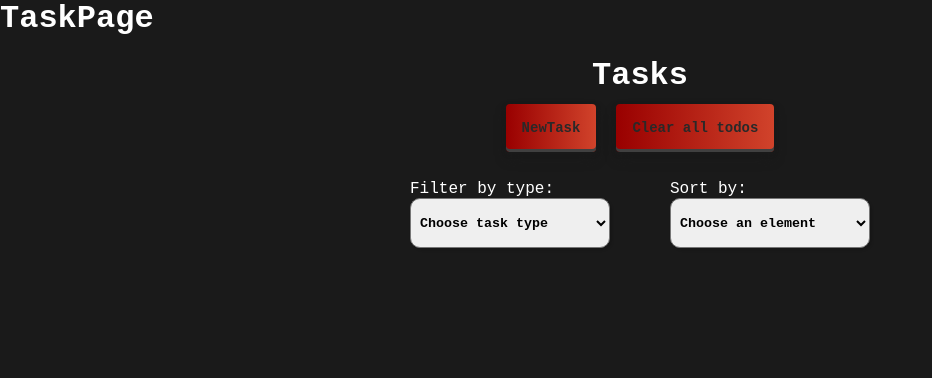
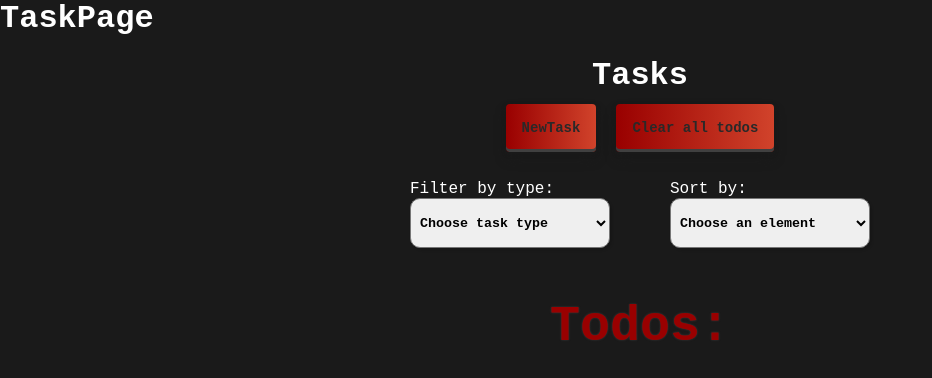
Before and after one commit to oablom/todo-app, a React (Create React App) app: page /tasks in a window 1280 px wide. Shown: the top 378 px of the page, without its empty margins (0-932 px from the left). Built offline with nearby package versions, Linux system fonts and the light colour scheme.

Commit message:
added animation for wrong-click

```diff
--- a/src/components/Tasks.jsx
+++ b/src/components/Tasks.jsx
@@ -5,7 +5,7 @@
 // Redigera ärendet.
 // Samtliga ärenden ska kunna filtreras efter kategori.
 // Samtliga ärenden ska kunna sorteras baserat på titel (bokstavsordning - stigande och fallande) och tidsestimat (stigande och fallande)
-import { useState, useEffect } from "react";
+import { useState, useEffect, useRef } from "react";
 import NewTask from "./NewTask";
 import TrashCan from "../icons/recycle-bin.png";
 
@@ -17,11 +17,18 @@ export default function Tasks() {
   const [filterByTaskType, setFilterByTaskType] = useState("");
   const [filteredTaskArray, setFilteredTaskArray] = useState(taskArray);
   const [saveChanges, setSaveChanges] = useState(false);
+  const [clickedOutside, setClickedOutside] = useState(true);
+  const [taskWrapperClassName, setTaskWrapperClassName] =
+    useState("task-wrapper");
   // const [showMore, setShowMore] = useState(null);
   const [showMoreIndex, setShowMoreIndex] = useState(null);
+  const taskWrapperRef = useRef(null);
+  const [insideTaskWrapper, setInsideTaskWrapper] = useState(true);
+
   // const [optionValue, setOptionValue] = useState("");
   // const [sortOptionValue, setSortOptionValue] = useState("");
   const [sortBy, setSortBy] = useState("");
+
   // const [savedChanges, setSavedChanges] = useState(false);
   // function Task()
 
@@ -66,6 +73,33 @@ export default function Tasks() {
   //   titleInput.value
   // }, [titleInput.value]);
   useEffect(() => {
+    const handleClickOutside = (event) => {
+      if (taskWrapperRef.current) {
+        if (
+          !taskWrapperRef.current.contains(event.target) &&
+          editTaskIndex !== null
+        ) {
+          // taskWrapperRef.current.className = "task-wrapper cursor";
+          setTaskWrapperClassName("task-wrapper wrong-click");
+
+          setTimeout(() => {
+            setTaskWrapperClassName("task-wrapper");
+          }, 500);
+        } else {
+          setTaskWrapperClassName("task-wrapper");
+          // taskWrapperRef.current.className = "task-wrapper";
+        }
+      }
+    };
+    // taskWrapperRef.current.className = "task-wrapper";
+    document.addEventListener("click", handleClickOutside);
+
+    return () => {
+      document.removeEventListener("click", handleClickOutside);
+    };
+  }, [editTaskIndex]);
+
+  useEffect(() => {
     let taskArrayToSend = [...taskArray];
     localStorage.setItem("taskArray", JSON.stringify(taskArrayToSend));
   }, [taskArray]);
@@ -97,8 +131,8 @@ export default function Tasks() {
     console.clear();
   }, [filterByTaskType, taskArray, sortBy, saveChanges]);
 
-  const trashCanText = document.getElementById("trash-can-text");
-  const trashCanIcon = document.getElementById("trash-can-icon");
+  // const trashCanText = document.getElementById("trash-can-text");
+  // const trashCanIcon = document.getElementById("trash-can-icon");
 
   // const titleInput = document.getElementById("title");
   // const descriptionInput = document.getElementById("description");
@@ -160,6 +194,7 @@ export default function Tasks() {
           </select>
         </div>
       </div>
+      <h1 className="todos-title">Todos:</h1>
       <div className="todos-wrapper">
         {(filterByTaskType === "" ? taskArray : filteredTaskArray).map(
           (task, index) => {
@@ -169,12 +204,17 @@ export default function Tasks() {
             return (
               <div
                 key={(task, index + 1)}
-                className={!editTask ? "task-wrapper" : "task-wrapper cursor"}
-                onClick={() => {
+                className={
+                  editTaskIndex === index
+                    ? taskWrapperClassName
+                    : "task-wrapper"
+                }
+                ref={taskWrapperRef}
+                onClick={(e) => {
                   // console.log("showMoreIndex", showMoreIndex);
                   // console.log("editTask", editTask);
                   //  &&
-
+                  e.stopPropagation();
                   !editTask &&
                     setShowMoreIndex((prev) => (prev === index ? null : index));
                   // setEditTask(false);
@@ -193,7 +233,7 @@ export default function Tasks() {
               >
                 <div>
                   {" "}
-                  <h3>Todo: </h3>
+                  {/* <h3>Todo: </h3> */}
                   {editTaskIndex !== index ? (
                     <h3>{updatedTask.title}</h3>
                   ) : (
--- a/src/styles/taskpage.css
+++ b/src/styles/taskpage.css
@@ -28,6 +28,16 @@
   padding: 0;
   font-family: "JetBrains Mono", monospace;
 }
+.task-page .todos-title {
+  display: flex;
+  justify-content: center;
+  align-items: center;
+  margin-top: 50px;
+  font-size: 50px;
+  font-weight: bold;
+  color: var(--primary-100);
+  text-shadow: var(--bg-300) 0px 0px 2px;
+}
 .task-page select:hover {
   cursor: pointer;
 }
@@ -44,6 +54,7 @@
   justify-content: center;
   width: 30%;
   max-width: 1000px;
+  padding-bottom: 100px;
 }
 .task-page .tasks .task-wrapper.cursor:hover {
   cursor: auto;
@@ -56,7 +67,6 @@
   border-radius: 10px;
   width: 600px;
   margin: 10px;
-  margin-top: 30px;
   padding: 10px;
   text-align: center;
   background-color: var(--bg-300);
@@ -68,7 +78,7 @@
   transform: translateY(-2px);
   border: 2px solid var(--primary-100);
 }
-.task-page .tasks .task-wrapper.task-wrapper.cursor.wrong-click {
+.task-page .tasks .task-wrapper.task-wrapper.wrong-click {
   animation: wrong-click 0.5s ease-in-out;
 }
 .task-page .tasks .task-wrapper:nth-child(odd) {
@@ -83,10 +93,10 @@
   height: 50px;
 }
 @keyframes wrong-click {
-  0%, 100% {
+  100% {
     transform: translateX(0);
   }
-  25%, 75% {
+  75% {
     transform: translateX(-10px);
   }
   50% {
--- a/src/styles/taskpage.scss
+++ b/src/styles/taskpage.scss
@@ -31,12 +31,24 @@
   overflow: auto;
   background-color: var(--bg-100);
   padding-bottom: 50px;
+
   * {
     color: white;
     box-sizing: border-box;
     margin: 0;
     padding: 0;
     font-family: "JetBrains Mono", monospace;
+  }
+
+  .todos-title {
+    display: flex;
+    justify-content: center;
+    align-items: center;
+    margin-top: 50px;
+    font-size: 50px;
+    font-weight: bold;
+    color: var(--primary-100);
+    text-shadow: var(--bg-300) 0px 0px 2px;
   }
 
   select:hover {
@@ -56,6 +68,7 @@
       justify-content: center;
       width: 30%;
       max-width: 1000px;
+      padding-bottom: 100px;
     }
     .task-wrapper.cursor:hover {
       cursor: auto;
@@ -68,7 +81,8 @@
       border-radius: 10px;
       width: 600px;
       margin: 10px;
-      margin-top: 30px;
+      // margin-top: 30px;
+
       padding: 10px;
       text-align: center;
       background-color: var(--bg-300);
@@ -81,7 +95,7 @@
         transform: translateY(-2px);
         border: 2px solid var(--primary-100);
       }
-      &.task-wrapper.cursor.wrong-click {
+      &.task-wrapper.wrong-click {
         animation: wrong-click 0.5s ease-in-out;
       }
       &:nth-child(odd) {
@@ -101,11 +115,9 @@
         }
       }
       @keyframes wrong-click {
-        0%,
         100% {
           transform: translateX(0);
         }
-        25%,
         75% {
           transform: translateX(-10px);
         }
```
Also changed, not shown: 1 other file (tests, documents, lock files or other folders).
